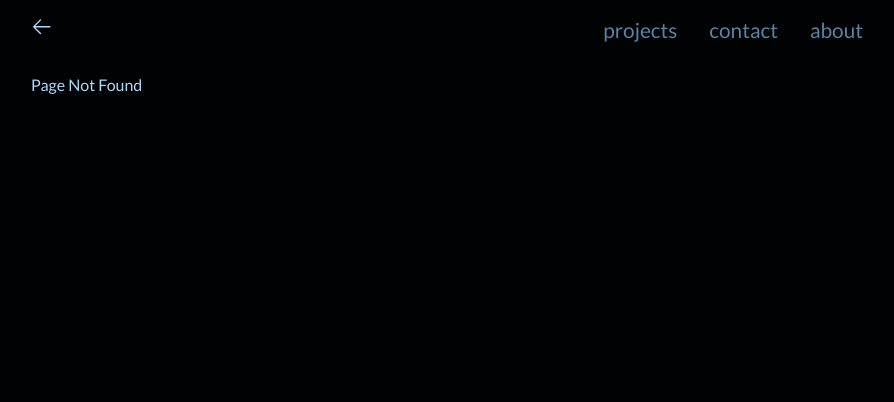
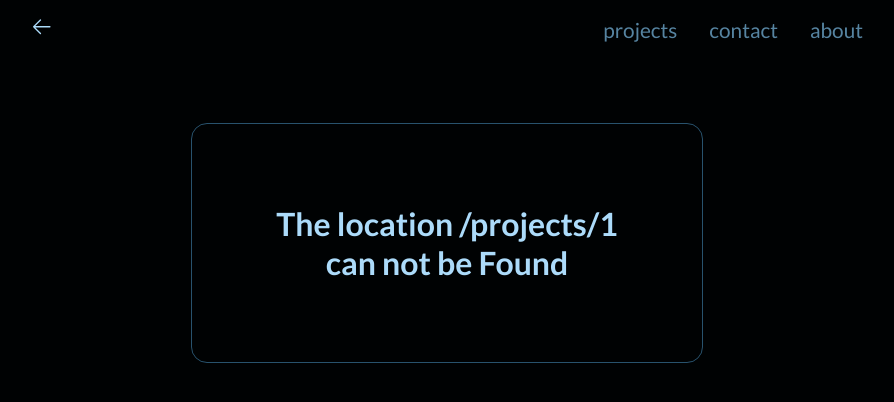
Before and after one commit to Thanos-M11/thanosdev, a React (Vite) app: page /projects/1 in a window 1280 px wide. Before the commit this address had no page. Shown: the top 402 px of the page, without its empty margins (193-1087 px from the left). Built offline with nearby package versions, Linux system fonts and the light colour scheme.

Commit message:
update app.jsx

```diff
--- a/src/App.jsx
+++ b/src/App.jsx
@@ -3,7 +3,6 @@ import Homepage from "./pages/Homepage";
 import Project from "./pages/Project";
 import About from "./pages/About";
 import Contact from "./pages/Contact";
-import Education from "./components/Education";
 import PageNotFound from "./pages/PageNotFound";
 import Projects from "./pages/Projects";
 import Resume from "./components/Resume";
@@ -16,13 +15,13 @@ export default function App() {
       <GlobalStyles />
       <BrowserRouter>
         <Routes>
-          <Route index element={<Navigate replace to="homepage" />} />
-          <Route path="homepage" element={<Homepage />} />
+          <Route index element={<Navigate replace to="/homepage" />} />
+          <Route path="/homepage" element={<Homepage />} />
           <Route element={<AppLayout />}>
-            <Route path="projects/:id" element={<Project />} />
-            <Route path="about" element={<About />} />
-            <Route path="contact" element={<Contact />} />
-            <Route path="projects" element={<Projects />} />
+            <Route path="/projects/:id" element={<Project />} />
+            <Route path="/about" element={<About />} />
+            <Route path="/contact" element={<Contact />} />
+            <Route path="/projects" element={<Projects />} />
             <Route path="*" element={<PageNotFound />} />
           </Route>
         </Routes>
--- a/src/pages/PageNotFound.jsx
+++ b/src/pages/PageNotFound.jsx
@@ -1,5 +1,24 @@
+import { useLocation } from "react-router-dom";
+import styled from "styled-components";
+
+const StyledDiv = styled.div`
+  width: 40vw;
+  margin: 3em auto;
+  padding: 5em;
+  border: 1px solid var(--color-base-500);
+  border-radius: 1em;
+  text-align: center;
+  color: var(--color-base-050);
+`;
+
 function PageNotFound() {
-  return <div>Page Not Found</div>;
+  const { pathname } = useLocation();
+
+  return (
+    <StyledDiv>
+      <h1>The location {pathname} can not be Found</h1>
+    </StyledDiv>
+  );
 }
 
 export default PageNotFound;
```
